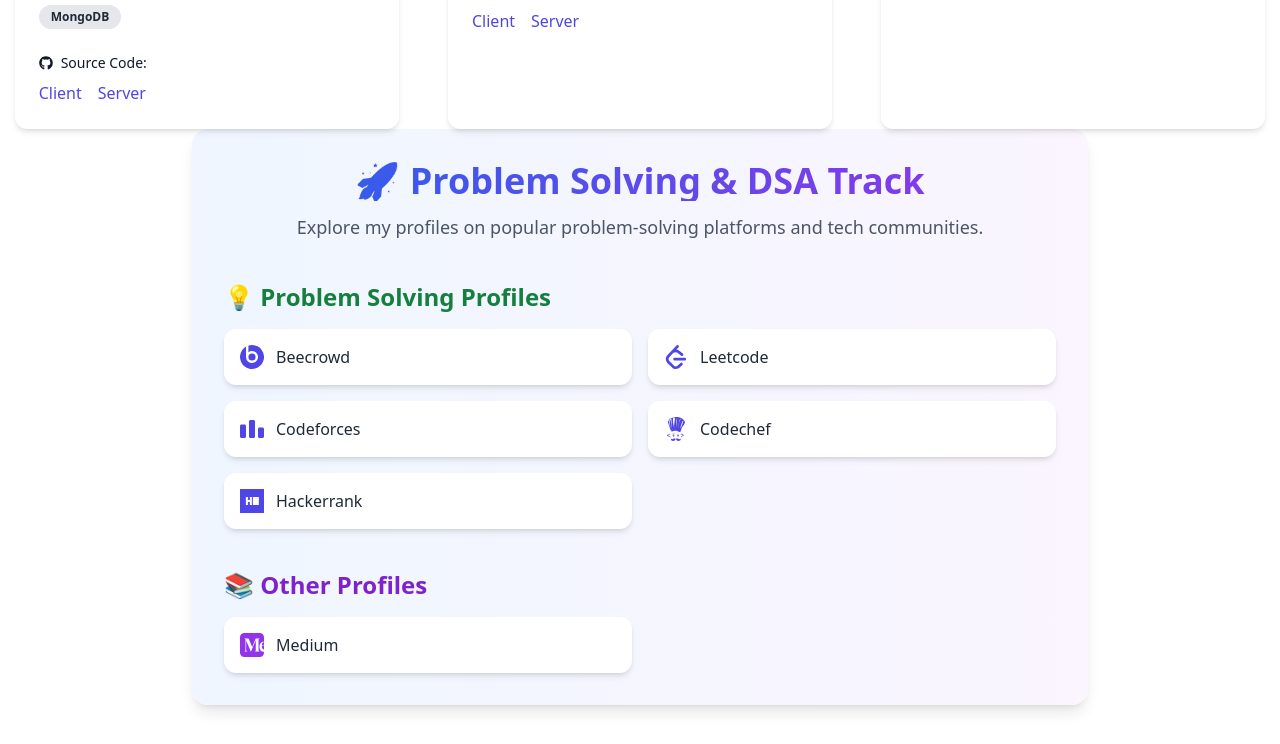
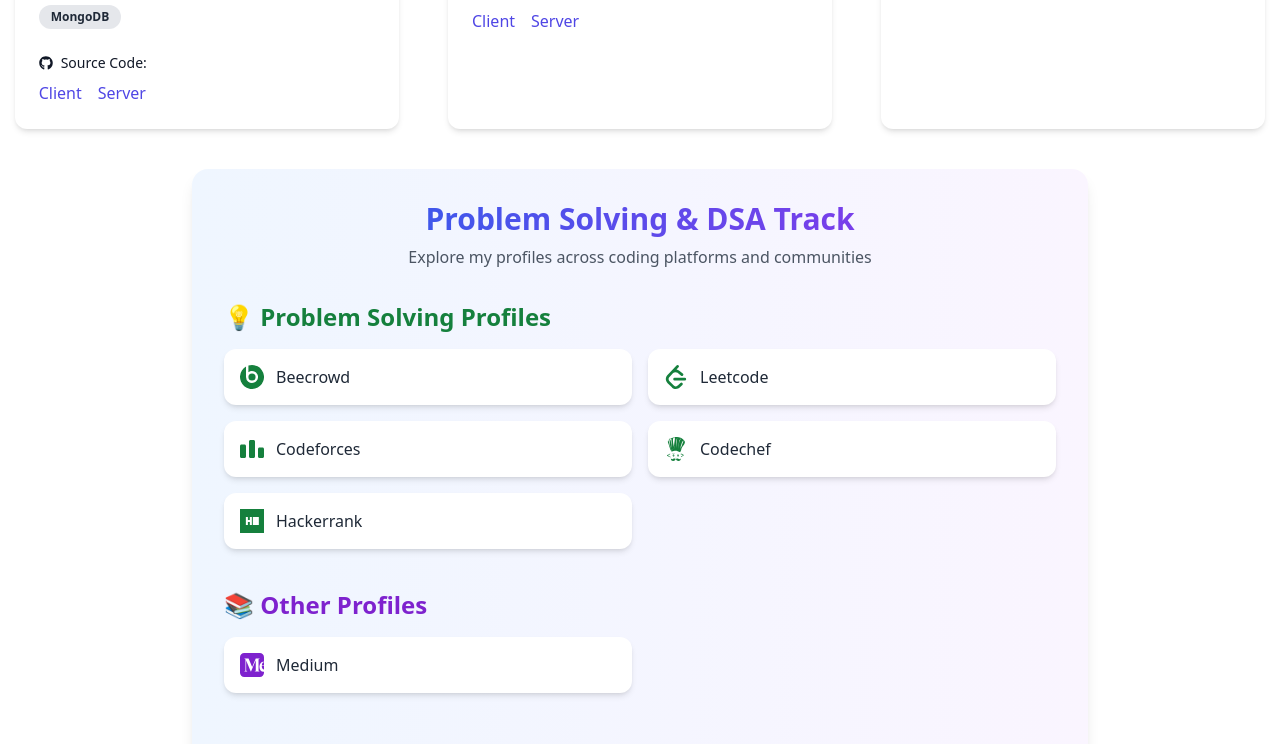
Before and after one commit to protap1100/protap-portfolio, a React (Vite) app: page / in a window 1280 px wide. Shown: the part 1669-2413 px from the top of the page. Built offline with nearby package versions, Linux system fonts and the light colour scheme.

Commit message:
some changes

```diff
--- a/public/skilllink.json
+++ b/public/skilllink.json
@@ -3,7 +3,7 @@
   "title": "MERN Stack Developer | Problem Solver | Tech Enthusiast",
   "problemSolvingProfiles": {
     "beecrowd": "https://judge.beecrowd.com/en/profile/1160944",
-    "leetcode": "https://leetcode.com/u/protap1",
+    "leetcode": "https://leetcode.com/u/protap6",
     "codeforces": "https://codeforces.com/profile/protap1100",
     "codechef": "https://www.codechef.com/users/protapb6",
     "hackerrank": "https://www.hackerrank.com/protapb23"
--- a/src/Components/IsolatedCompo/Education.jsx
+++ b/src/Components/IsolatedCompo/Education.jsx
@@ -4,7 +4,7 @@
     institute: "Dhaka Board",
     subject: "Science",
     result: "GPA 5.00",
-    session: "2017/18",
+    session: "2014/15",
   },
   {
     title: "Diploma in Engineering",
--- a/src/Components/IsolatedCompo/OthersSkill.jsx
+++ b/src/Components/IsolatedCompo/OthersSkill.jsx
@@ -9,7 +9,7 @@
 } from "react-icons/si";
 
 const logoMap = {
-  beecrowd: SiBeatsbydre, // temporary since react-icons doesn't have Beecrowd
+  beecrowd: SiBeatsbydre,
   leetcode: SiLeetcode,
   codeforces: SiCodeforces,
   codechef: SiCodechef,
@@ -17,15 +17,62 @@
   medium: SiMedium,
 };
 
+const ProfileCard = ({ platform, link, color }) => {
+  const Icon = logoMap[platform];
+
+  return (
+    <a
+      href={link}
+      target="_blank"
+      rel="noopener noreferrer"
+      className="flex items-center gap-3 p-4 bg-white rounded-xl shadow-md hover:shadow-lg transition transform hover:-translate-y-1"
+    >
+      {Icon && <Icon className={`text-2xl ${color}`} />}
+      <span className={`font-medium text-gray-800 hover:${color}`}>
+        {platform.charAt(0).toUpperCase() + platform.slice(1)}
+      </span>
+    </a>
+  );
+};
+
+const ProfileSection = ({ title, data, color }) => {
+  return (
+    <div className="mb-10">
+      <h2 className={`text-2xl font-semibold mb-4 ${color}`}>
+        {title}
+      </h2>
+
+      <div className="grid sm:grid-cols-2 gap-4">
+        {Object.entries(data).map(([platform, link]) => (
+          <ProfileCard
+            key={platform}
+            platform={platform}
+            link={link}
+            color={color}
+          />
+        ))}
+      </div>
+    </div>
+  );
+};
+
 const OthersSkill = () => {
   const [data, setData] = useState(null);
+  const [error, setError] = useState(null);
 
   useEffect(() => {
     fetch("/skilllink.json")
       .then((res) => res.json())
       .then((json) => setData(json))
-      .catch((err) => console.error("Error loading JSON:", err));
+      .catch((err) => {
+        console.error("Error loading JSON:", err);
+        setError("Failed to load data");
+      });
   }, []);
+
+  if (error) {
+    return <p className="text-center text-red-500">{error}</p>;
+  }
 
   if (!data) {
     return <p className="text-center text-gray-500">Loading...</p>;
@@ -34,67 +81,29 @@
   const { problemSolvingProfiles, otherProfiles } = data;
 
   return (
-    <div className="p-8 max-w-4xl mx-auto bg-gradient-to-r from-blue-50 to-purple-50 shadow-lg rounded-2xl">
+    <section className="p-8 max-w-4xl mx-auto bg-gradient-to-r from-blue-50 to-purple-50 shadow-lg rounded-2xl mt-10">
       {/* Header */}
-      <h1 className="text-4xl font-extrabold text-center mb-3 bg-gradient-to-r from-blue-600 to-purple-600 bg-clip-text text-transparent">
-        🚀 Problem Solving & DSA Track
+      <h1 className="text-3xl font-bold text-center mb-2 bg-gradient-to-r from-blue-600 to-purple-600 bg-clip-text text-transparent">
+        Problem Solving & DSA Track
       </h1>
-      <p className="text-lg text-center text-gray-600 mb-10">
-        Explore my profiles on popular problem-solving platforms and tech communities.
+
+      <p className="text-center text-gray-600 mb-8">
+        Explore my profiles across coding platforms and communities
       </p>
 
-      {/* Problem Solving */}
-      <div className="mb-10">
-        <h2 className="text-2xl font-semibold text-green-700 mb-4 flex items-center gap-2">
-          💡 Problem Solving Profiles
-        </h2>
-        <div className="grid sm:grid-cols-2 gap-4">
-          {Object.entries(problemSolvingProfiles).map(([platform, link]) => {
-            const Icon = logoMap[platform];
-            return (
-              <a
-                key={platform}
-                href={link}
-                target="_blank"
-                rel="noopener noreferrer"
-                className="flex items-center gap-3 p-4 bg-white rounded-xl shadow-md hover:shadow-lg transition-transform transform hover:-translate-y-1"
-              >
-                {Icon && <Icon className="text-2xl text-indigo-600" />}
-                <span className="font-medium text-gray-800 hover:text-indigo-600">
-                  {platform.charAt(0).toUpperCase() + platform.slice(1)}
-                </span>
-              </a>
-            );
-          })}
-        </div>
-      </div>
+      {/* Sections */}
+      <ProfileSection
+        title="💡 Problem Solving Profiles"
+        data={problemSolvingProfiles}
+        color="text-green-700"
+      />
 
-      {/* Other Profiles */}
-      <div>
-        <h2 className="text-2xl font-semibold text-purple-700 mb-4 flex items-center gap-2">
-          📚 Other Profiles
-        </h2>
-        <div className="grid sm:grid-cols-2 gap-4">
-          {Object.entries(otherProfiles).map(([platform, link]) => {
-            const Icon = logoMap[platform];
-            return (
-              <a
-                key={platform}
-                href={link}
-                target="_blank"
-                rel="noopener noreferrer"
-                className="flex items-center gap-3 p-4 bg-white rounded-xl shadow-md hover:shadow-lg transition-transform transform hover:-translate-y-1"
-              >
-                {Icon && <Icon className="text-2xl text-purple-600" />}
-                <span className="font-medium text-gray-800 hover:text-purple-600">
-                  {platform.charAt(0).toUpperCase() + platform.slice(1)}
-                </span>
-              </a>
-            );
-          })}
-        </div>
-      </div>
-    </div>
+      <ProfileSection
+        title="📚 Other Profiles"
+        data={otherProfiles}
+        color="text-purple-700"
+      />
+    </section>
   );
 };
 
```
